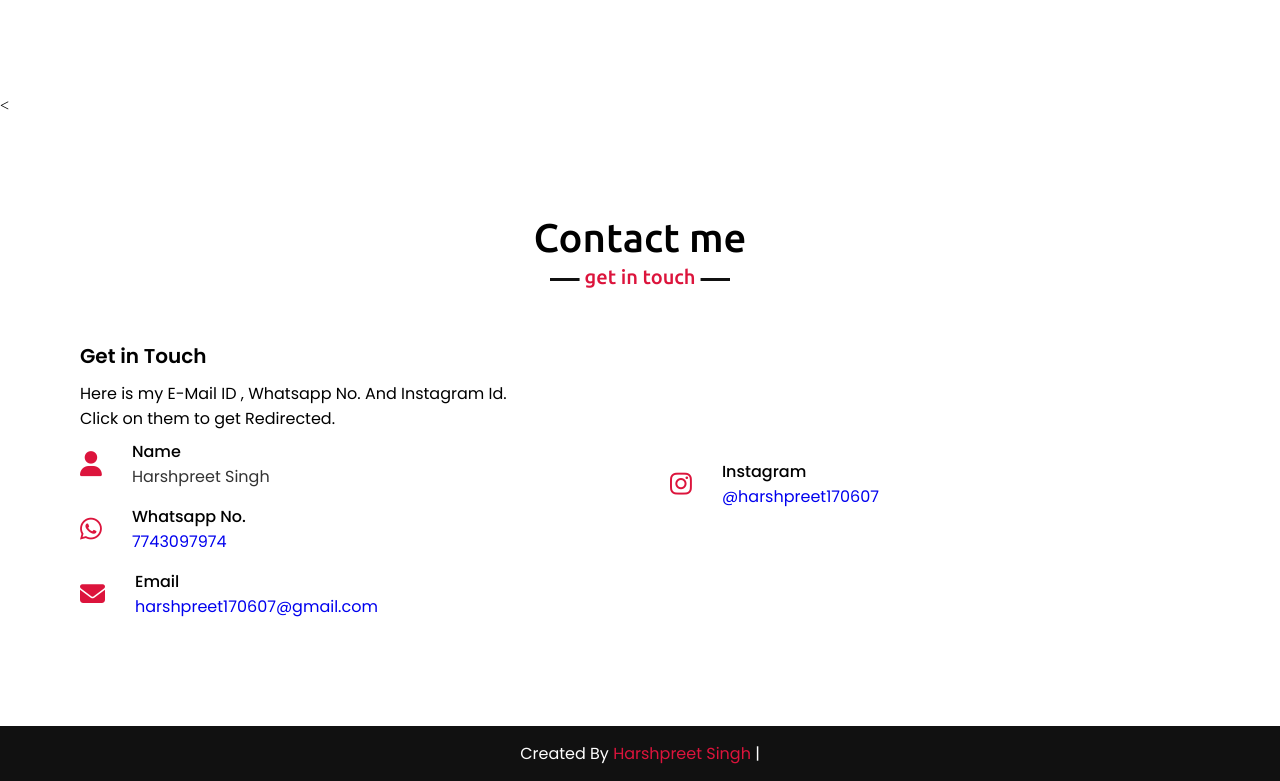
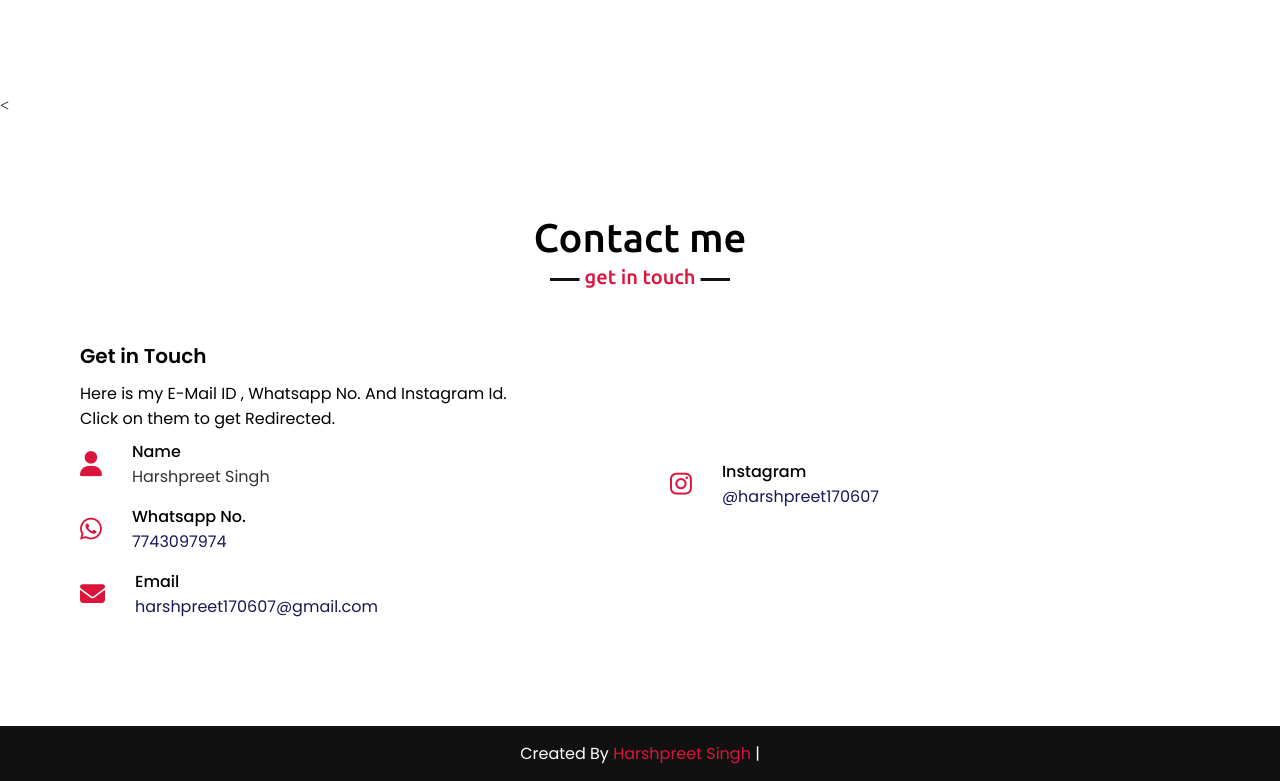
Before and after one commit to Harshpreet-Singh/portfolio-web, a plain HTML site: page index.html in a window 1280 px wide. Shown: the part 1995-2776 px from the top of the page. Drawn offline with nearby package versions, Linux system fonts and the light colour scheme.

Commit message:
Update main.css

```diff
--- a/main.css
+++ b/main.css
@@ -392,6 +392,15 @@ section .title::after{
 
 
 /* contact section styling */
+
+
+.links{
+    color: rgb(24, 24, 87);
+}
+.links:hover{
+    color: crimson;
+}
+
 .contact .title::after{
     content: "get in touch";
 }
```
